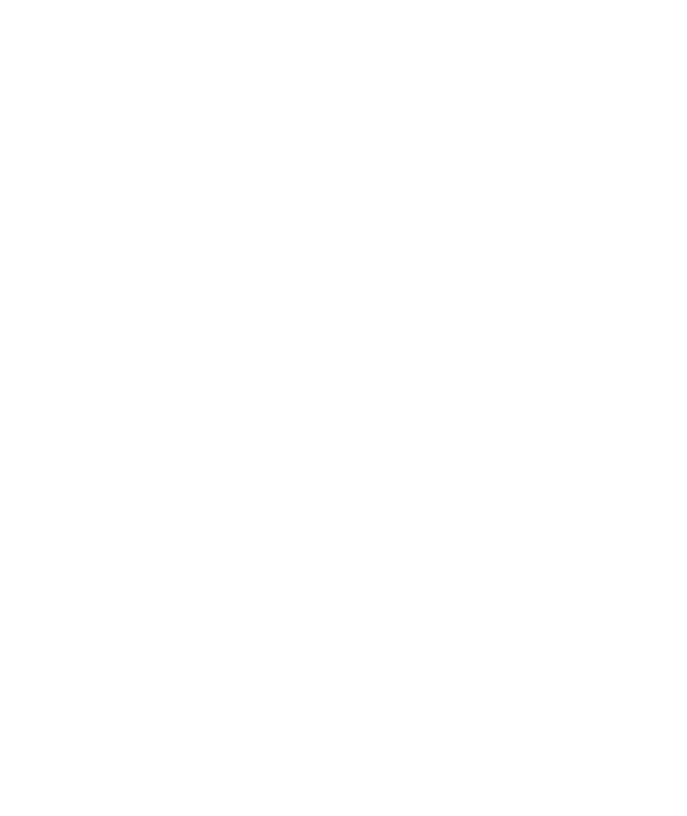
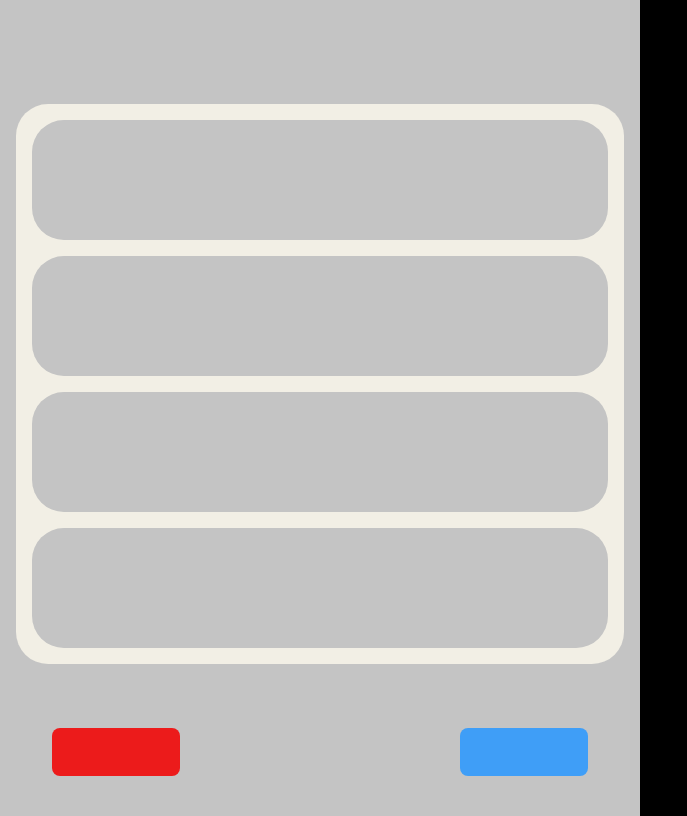
Before and after one commit to samuelbrag4/teste-tecnico, a plain HTML site: page index.html in a window 1280 px wide. Shown: the whole page, without its empty margins (0-687 px from the left). Drawn offline with Linux system fonts and the light colour scheme.

Commit message:
style: change in colors

```diff
--- a/assets/style.css
+++ b/assets/style.css
@@ -0,0 +1,145 @@
+:root {
+    --color-body: #000000;
+
+    /* Cores da seção à esquerda */
+    --color-left-background: #C4C4C4;
+    --color-left-card: #F2EFE5;
+    --color-button-cancel: #EC1B1B;
+    --color-button-checkout: #3F9EF7;
+    --color-left-text: #000000;
+
+    /* Cores da seção à direita */
+    --color-rigth-background: #1C1B1B;
+    --color-right-text: #FFFFFF;
+}
+
+* {
+    margin: 0;
+    padding: 0;
+}
+
+body {
+    background-color: var(--color-body);
+}
+
+/* ---------- Seção à esquerda ---------- */
+.article-left-white {
+    width: 50%;
+    height: 100vh;
+    background-color: var(--color-left-background);
+    display: flex;
+    flex-direction: column;
+    align-items: center;
+    gap: 2vh;
+}
+
+/* ---------- Seção à esquerda - header ---------- */
+.header-left-white {
+    width: 100%;
+    height: 11vh;
+    background-color: #EC1B1B;
+    display: flex;
+}
+
+.div-left-white {
+    width: 50%;
+    height: 11vh;
+    background-color: var(--color-left-background);
+}
+
+.div-right-white {
+    width: 50%;
+    height: 11vh;
+    background-color: var(--color-left-background);
+}
+
+/* ---------- Seção à esquerda - section card ---------- */
+.section-white {
+    width: 90%;
+    height: 70vh;
+    display: flex;
+    justify-content: center;
+    flex-direction: column;
+    background-color: var(--color-left-card);
+    border-radius: 4vh;
+    padding: 2vh;
+    gap: 2vh;
+}
+
+.card-white1 {
+    width: 100%;
+    height: 15vh;
+    background-color: var(--color-left-background);    display: flex;
+    gap: 2vh;
+    border-radius: 4vh;
+}
+
+.card-white2 {
+    width: 100%;
+    height: 15vh;
+    background-color: var(--color-left-background);
+    display: flex;
+    gap: 2vh;
+    border-radius: 4vh;
+}
+
+.card-white3 {
+    width: 100%;
+    height: 15vh;
+    background-color: var(--color-left-background);
+    display: flex;
+    gap: 2vh;
+    border-radius: 4vh;
+}
+
+.card-white4 {
+    width: 100%;
+    height: 15vh;
+    background-color: var(--color-left-background);
+    display: flex;
+    gap: 2vh;
+    border-radius: 4vh;
+}
+
+/* ---------- Seção à esquerda - footer ---------- */
+.footer-white {
+    width: 100%;
+    height: 20vh;
+    background-color: #EC1B1B;
+}
+
+.section-price-white {
+    width: 100%;
+    height: 6vh;
+    display: flex;
+    justify-content: center;
+    align-items: center;
+    background-color: var(--color-left-background);
+}
+
+.section-footer-white {
+    width: 100%;
+    height: 11vh;
+    display: flex;
+    justify-content: center;
+    align-items: baseline;
+    background-color: var(--color-left-background);
+    gap: 35vh;
+}
+
+button {
+    width: 20%;
+    height: 6vh;
+    border-radius: 1vh;
+    border: none;
+}
+
+.button-cancel {
+    background-color: var(--color-button-cancel);
+    color: var(--color-left-text);
+}
+
+.button-checkout {
+    background-color: var(--color-button-checkout);
+    color: var(--color-left-text);
+}
--- a/index.html
+++ b/index.html
@@ -4,6 +4,9 @@
     <meta charset="UTF-8">
     <meta name="viewport" content="width=device-width, initial-scale=1.0">
     <title>Carrinho</title>
+
+    <link rel="stylesheet" href="assets/style.css">
+
 </head>
 <body>
     <main class="site-main">
@@ -20,7 +23,10 @@
             </section>
             <footer class="footer-white">
                 <section class="section-price-white"></section>
-                <section class="section-footer-white"></section>
+                <section class="section-footer-white">
+                    <button class="button-cancel"></button>
+                    <button class="button-checkout"></button>
+                </section>
             </footer>
         </article>
         <article class="article-right-black">
```
Also changed, not shown: assets/img/Cancel.png (added), assets/img/check-circle.png (added).
